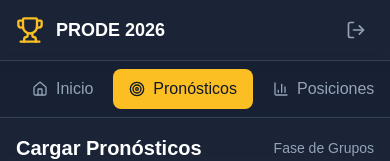
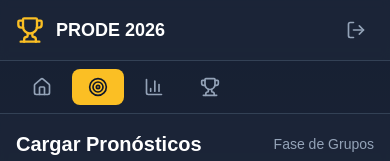
Before and after one commit to wellnahuel/prode26, a Next.js app: page /dashboard/pronosticos in a window 390 px wide. Shown: the top 161 px of the page. Built offline with nearby package versions, Linux system fonts and the light colour scheme; no server answers; the database is empty; sample sign-in values are in the browser's storage.

Commit message:
fix: mobile nav and leaderboard layout
- Nav: show only icons on mobile (sm: inline label on desktop)
- Nav: hide scrollbar with scrollbar-hide utility
- Add CSS utility for hiding scrollbars
- Leaderboard expand details: full width on mobile

```diff
--- a/src/app/dashboard/layout.tsx
+++ b/src/app/dashboard/layout.tsx
@@ -69,7 +69,7 @@ export default function DashboardLayout({ children }: { children: React.ReactNod
 
       <nav className="bg-slate-800/50 border-b border-slate-700">
         <div className="max-w-4xl mx-auto px-4">
-          <div className="flex gap-1 overflow-x-auto py-2">
+          <div className="flex gap-1 overflow-x-auto py-2 scrollbar-hide">
             {navItems.map((item) => {
               const Icon = item.icon;
               const isActive = pathname === item.href;
@@ -81,8 +81,8 @@ export default function DashboardLayout({ children }: { children: React.ReactNod
                     isActive ? 'bg-amber-400 text-slate-900' : 'text-slate-400 hover:text-white hover:bg-slate-700'
                   }`}
                 >
-                  <Icon className="w-4 h-4" />
-                  {item.label}
+                  <Icon className="w-5 h-5" />
+                  <span className="hidden sm:inline">{item.label}</span>
                 </Link>
               );
             })}
--- a/src/app/globals.css
+++ b/src/app/globals.css
@@ -33,3 +33,20 @@ body {
 .animate-pulse-gold {
   animation: pulse-gold 2s ease-in-out infinite;
 }
+
+/* Hide scrollbar but keep functionality */
+.scrollbar-hide {
+  -ms-overflow-style: none;
+  scrollbar-width: none;
+}
+.scrollbar-hide::-webkit-scrollbar {
+  display: none;
+}
+
+/* Mobile touch targets */
+@media (max-width: 640px) {
+  .min-tap-target {
+    min-height: 44px;
+    min-width: 44px;
+  }
+}
```
